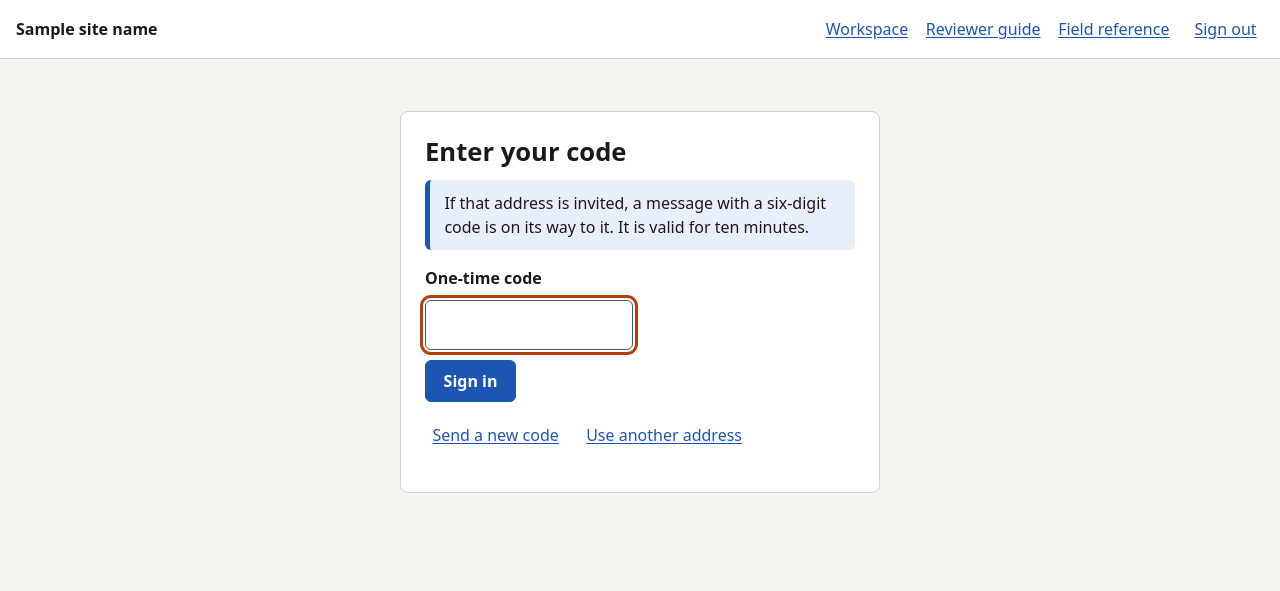
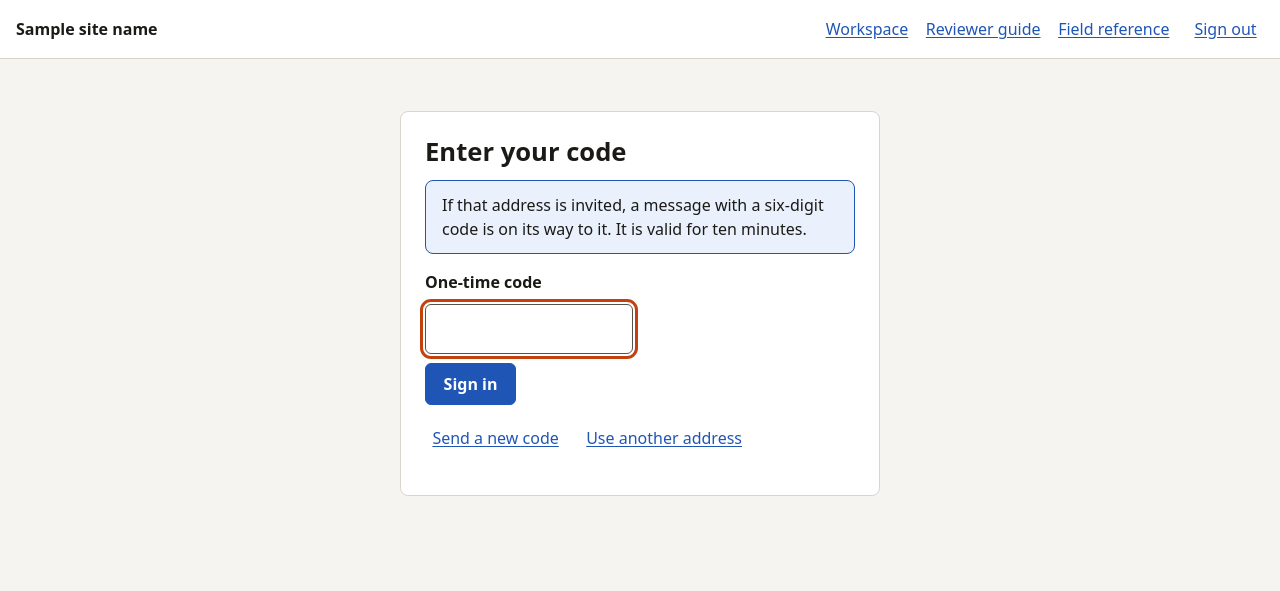
Before and after one commit to tsaid1/tradingbot, a Python web app: template hosted/reviewer_web/templates/sign_in_code.html in a window 1280 px wide. Shown: the top 591 px of the page. Run offline with Jinja, Linux system fonts and the light colour scheme; the template is opened without the code that fills it: most values are stand-ins (such as "Sample title", 1, 10 or a date in 2020).

Commit message:
Hosted reviewer site: one visual vocabulary, each colour with its words or icon
The tokens and classes the form page, the dashboard and the sidebar share (DECIDED 40): a
neutral surface for earlier posts, an accent for the post under review and the current question,
green for confirmed saves, amber for what needs the reviewer, red for blocking problems. Inline
SVG icons in templates/_icons.html (no font, no file) and a status badge that always carries its
words. Contrast computed for both themes: text 6.1:1 or more on every surface, status colours
5.6:1 or more, control borders 4:1, the focus ring 4.4:1 on every surface.

Co-Authored-By: Claude Opus 5.5 <noreply@anthropic.com>

```diff
--- a/hosted/public/static/app.css
+++ b/hosted/public/static/app.css
@@ -1,59 +1,85 @@
 /* The hosted reviewer site. One file, no external font, image or import. Light and dark follow the
-   reader's system. Three kinds of thing are kept visibly apart on a form: the reviewer's own answer
-   (plain), the system's value with its verdict (a ruled inset), and the two questions about the
-   system's proposals (their own tinted block). Holds no private material. */
+   reader's system. Holds no private material.
+
+   THE VISUAL VOCABULARY (DECIDED 40). Every colour has one meaning on every page, and is never the
+   only signal: each use is paired with words or an inline SVG icon (templates/_icons.html).
+     --surface-earlier   neutral: the earlier posts shown with a post
+     --accent            the post under review and the question being answered
+     --ok                a save the server confirmed
+     --attention         something that needs the reviewer: a mark "For later", an awaited step,
+                         a returned reading, edits not yet kept
+     --error             a blocking problem: a refused submission, the field to correct
+   Contrast (WCAG 2.1, computed for both themes): text and quiet text at least 6.1:1 on every
+   surface; each status colour at least 5.6:1 on its own surface and on --surface; control
+   borders at least 4:1; the focus ring at least 4.4:1 on every surface. */
 
 :root {
   color-scheme: light dark;
-  --bg: #f6f5f1;
+  --bg: #f5f4f0;
   --surface: #ffffff;
-  --sunk: #efede7;
+  --surface-earlier: #f0eee9;
   --text: #1b1a17;
-  --muted: #58554e;
-  --line: #d6d2c8;
-  --accent: #1d55b3;
+  --text-quiet: #57534b;
+  --line: #d9d5cc;
+  --line-strong: #7c776d;
+  --accent: #1f56b5;
+  --accent-surface: #eaf1fd;
   --accent-text: #ffffff;
-  --focus: #b3400b;
-  --system: #6a4bb5;
-  --system-bg: #f3effb;
-  --proposal: #0b6b62;
-  --proposal-bg: #e6f3f1;
-  --ok: #24693a;
-  --ok-bg: #e7f3ea;
-  --info: #1d55b3;
-  --info-bg: #e8eefa;
-  --warn: #8a5a00;
-  --warn-bg: #fbf1d5;
-  --bad: #a3231c;
-  --bad-bg: #fbe8e6;
+  --ok: #1d6b3a;
+  --ok-surface: #e7f4eb;
+  --attention: #8a5200;
+  --attention-surface: #fcf2dc;
+  --error: #b02a20;
+  --error-surface: #fcebe9;
+  --focus: #c2410c;
+  --space-1: 0.25rem;
+  --space-2: 0.5rem;
+  --space-3: 0.75rem;
+  --space-4: 1rem;
+  --space-5: 1.5rem;
+  --space-6: 2.25rem;
+  --radius: 8px;
+  --radius-small: 5px;
+  --shadow: 0 1px 2px rgb(27 26 23 / 0.06), 0 4px 14px rgb(27 26 23 / 0.07);
   --mono: ui-monospace, SFMono-Regular, Menlo, Consolas, "Liberation Mono", monospace;
   --sans: system-ui, -apple-system, "Segoe UI", Roboto, "Helvetica Neue", Arial, sans-serif;
   --control: 21rem;
+  /* Earlier names, kept so that a page written before this vocabulary still reads right. */
+  --sunk: var(--surface-earlier);
+  --muted: var(--text-quiet);
+  --ok-bg: var(--ok-surface);
+  --info: var(--accent);
+  --info-bg: var(--accent-surface);
+  --warn: var(--attention);
+  --warn-bg: var(--attention-surface);
+  --bad: var(--error);
+  --bad-bg: var(--error-surface);
+  --system: var(--text);
+  --system-bg: var(--surface-earlier);
+  --proposal: var(--accent);
+  --proposal-bg: var(--accent-surface);
 }
 
 @media (prefers-color-scheme: dark) {
   :root {
-    --bg: #141518;
+    --bg: #131417;
     --surface: #1c1e22;
-    --sunk: #24272c;
-    --text: #e9e6df;
-    --muted: #aba79e;
-    --line: #3b3f47;
-    --accent: #8fb6ff;
-    --accent-text: #0d1b33;
-    --focus: #ffb37a;
-    --system: #c1a8ff;
-    --system-bg: #26213a;
-    --proposal: #6fd3c6;
-    --proposal-bg: #14302d;
-    --ok: #86d39a;
-    --ok-bg: #18301f;
-    --info: #8fb6ff;
-    --info-bg: #182640;
-    --warn: #f0c466;
-    --warn-bg: #33290f;
-    --bad: #ff9d94;
-    --bad-bg: #3a1a17;
+    --surface-earlier: #23262b;
+    --text: #ebe8e1;
+    --text-quiet: #aeaaa1;
+    --line: #3a3e46;
+    --line-strong: #8c8f97;
+    --accent: #8db4ff;
+    --accent-surface: #1b2a45;
+    --accent-text: #0b1730;
+    --ok: #7fd398;
+    --ok-surface: #16301f;
+    --attention: #f2c162;
+    --attention-surface: #33290f;
+    --error: #ff9a90;
+    --error-surface: #3b1916;
+    --focus: #ff9f5a;
+    --shadow: 0 1px 2px rgb(0 0 0 / 0.4), 0 6px 18px rgb(0 0 0 / 0.35);
   }
 }
 
@@ -72,6 +98,7 @@ a { color: var(--accent); text-underline-offset: 0.15em; }
 a:hover { text-decoration-thickness: 2px; }
 
 :focus-visible { outline: 3px solid var(--focus); outline-offset: 2px; border-radius: 2px; }
+::selection { background: var(--accent-surface); color: var(--text); }
 
 h1 { font-size: 1.6rem; line-height: 1.25; margin: 0 0 0.75rem; }
 h2 { font-size: 1.25rem; line-height: 1.3; margin: 0 0 0.75rem; }
@@ -161,24 +188,67 @@ button:disabled { border-color: var(--line); background: var(--sunk); color: var
 .stack label { font-weight: 600; }
 .stack.again { display: flex; flex-wrap: wrap; align-items: center; gap: 0.5rem 1.25rem; }
 
-/* ------------------------------------------------------------ banners and status */
 
-.banner { padding: 0.7rem 0.9rem; border-radius: 6px; border-left: 5px solid var(--info);
-  background: var(--info-bg); margin: 0 0 1rem; overflow-wrap: anywhere; }
+/* ------------------------------------------------------------ the vocabulary's components */
+
+.icon { width: 1.1em; height: 1.1em; flex: none; vertical-align: -0.18em; }
+
+.card { background: var(--surface); border: 1px solid var(--line); border-radius: var(--radius);
+  padding: var(--space-4); min-width: 0; }
+
+.count { font-variant-numeric: tabular-nums; font-weight: 700; }
+
+.button { display: inline-flex; align-items: center; justify-content: center; gap: var(--space-2); }
+.button--primary { background: var(--accent); border-color: var(--accent); color: var(--accent-text); }
+.button--quiet { border-color: var(--line-strong); color: var(--text); background: var(--surface);
+  font-weight: 500; }
+
+.status { display: inline-flex; align-items: center; gap: 0.35em; padding: 0.1rem 0.6rem;
+  border-radius: 999px; border: 1px solid var(--line-strong); background: var(--surface);
+  color: var(--text-quiet); font-size: 0.85rem; font-weight: 600; line-height: 1.5;
+  white-space: nowrap; }
+.status--not-started { color: var(--text-quiet); border-color: var(--line-strong);
+  background: var(--surface); }
+.status--in-progress { color: var(--accent); border-color: var(--accent);
+  background: var(--accent-surface); }
+.status--awaiting { color: var(--attention); border-color: var(--attention);
+  background: var(--attention-surface); }
+.status--complete { color: var(--ok); border-color: var(--ok); background: var(--ok-surface); }
+.status--returned { color: var(--attention); border-color: var(--attention);
+  background: var(--attention-surface); }
+
+.banner { display: flex; gap: var(--space-3); align-items: flex-start; padding: var(--space-3) var(--space-4);
+  border: 1px solid var(--line-strong); border-radius: var(--radius); background: var(--surface);
+  margin: 0 0 var(--space-4); overflow-wrap: anywhere; }
+.banner > .icon { width: 1.35rem; height: 1.35rem; margin-top: 0.1rem; }
+.banner-body { min-width: 0; flex: 1; }
+.banner-body > :last-child { margin-bottom: 0; }
+.banner-title { font-weight: 700; margin: 0 0 var(--space-1); }
+.banner--ok { border-color: var(--ok); background: var(--ok-surface); }
+.banner--ok > .icon, .banner--ok .banner-title { color: var(--ok); }
+.banner--attention { border-color: var(--attention); background: var(--attention-surface); }
+.banner--attention > .icon, .banner--attention .banner-title { color: var(--attention); }
+.banner--error { border-color: var(--error); background: var(--error-surface); }
+.banner--error > .icon, .banner--error .banner-title { color: var(--error); }
+.banner--accent { border-color: var(--accent); background: var(--accent-surface); }
+.banner--accent > .icon, .banner--accent .banner-title { color: var(--accent); }
+
+/* ------------------------------------------------------------ banners and status (earlier names) */
+
+.banner { display: block; }
+.banner:has(> .icon) { display: flex; }
 .banner p:last-child { margin-bottom: 0; }
-.banner.success { border-color: var(--ok); background: var(--ok-bg); }
-.banner.error { border-color: var(--bad); background: var(--bad-bg); }
-.banner.warning { border-color: var(--warn); background: var(--warn-bg); }
+.banner.info { border-color: var(--accent); background: var(--accent-surface); }
+.banner.success { border-color: var(--ok); background: var(--ok-surface); }
+.banner.error { border-color: var(--error); background: var(--error-surface); }
+.banner.warning { border-color: var(--attention); background: var(--attention-surface); }
 
-.status { display: inline-block; padding: 0.05rem 0.55rem; border-radius: 999px;
-  border: 1px solid var(--line); background: var(--sunk); font-size: 0.85rem; }
-.status-done { border-color: var(--ok); color: var(--ok); background: var(--ok-bg); }
-.status-reveal-pending, .status-after-reveal-due { border-color: var(--info); color: var(--info);
-  background: var(--info-bg); }
-.status-returned { border-color: var(--warn); color: var(--warn); background: var(--warn-bg);
-  font-weight: 600; }
-.status-next { border-color: var(--focus); color: var(--focus); background: transparent;
-  font-weight: 600; }
+.status-done { border-color: var(--ok); color: var(--ok); background: var(--ok-surface); }
+.status-reveal-pending { border-color: var(--accent); color: var(--accent);
+  background: var(--accent-surface); }
+.status-after-reveal-due, .status-returned { border-color: var(--attention);
+  color: var(--attention); background: var(--attention-surface); }
+.status-next { border-color: var(--accent); color: var(--accent); background: transparent; }
 
 /* ------------------------------------------------------------ the workspace */
 
```
Also changed, not shown: hosted/reviewer_web/templates/_icons.html (added, +46 -0 lines).
